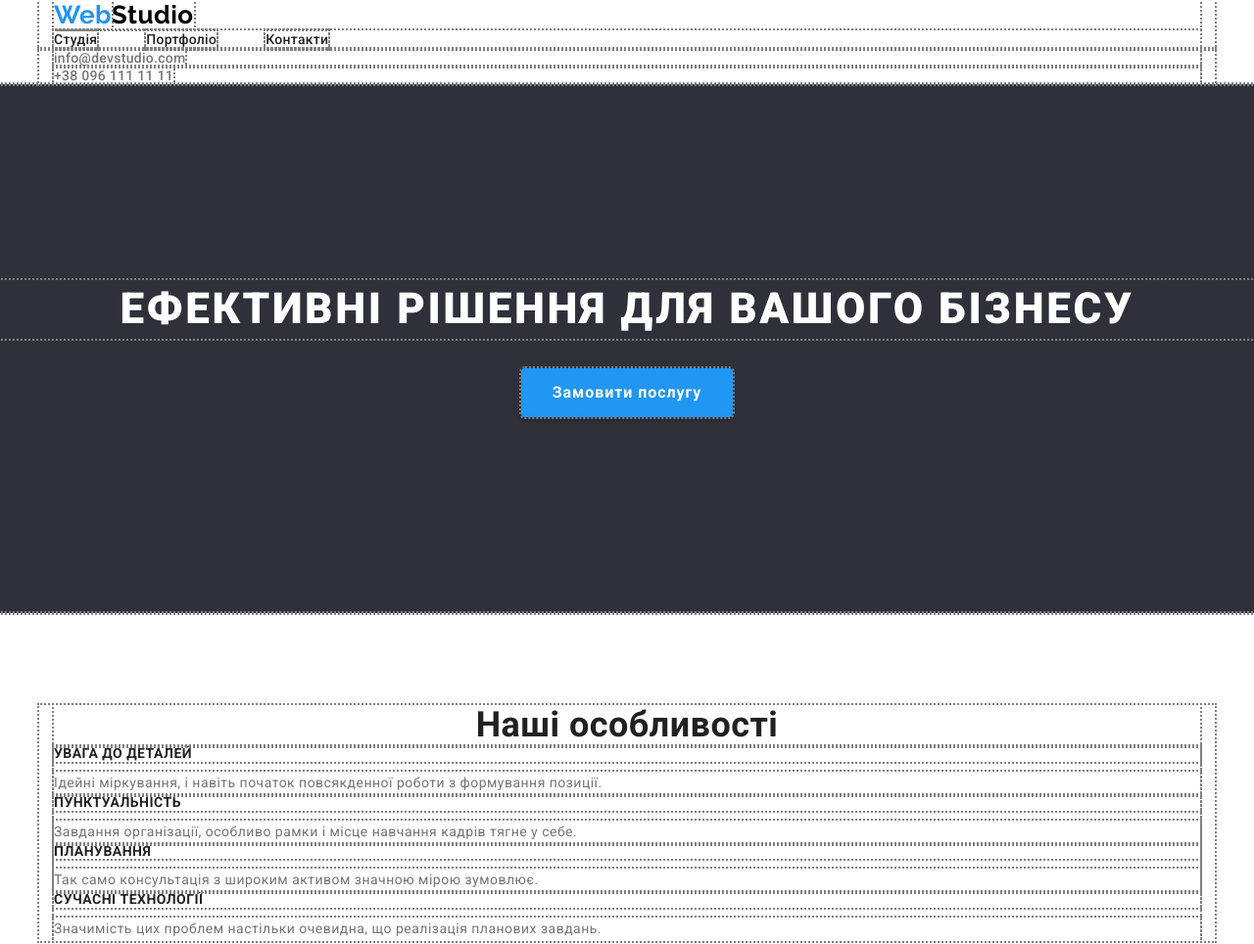
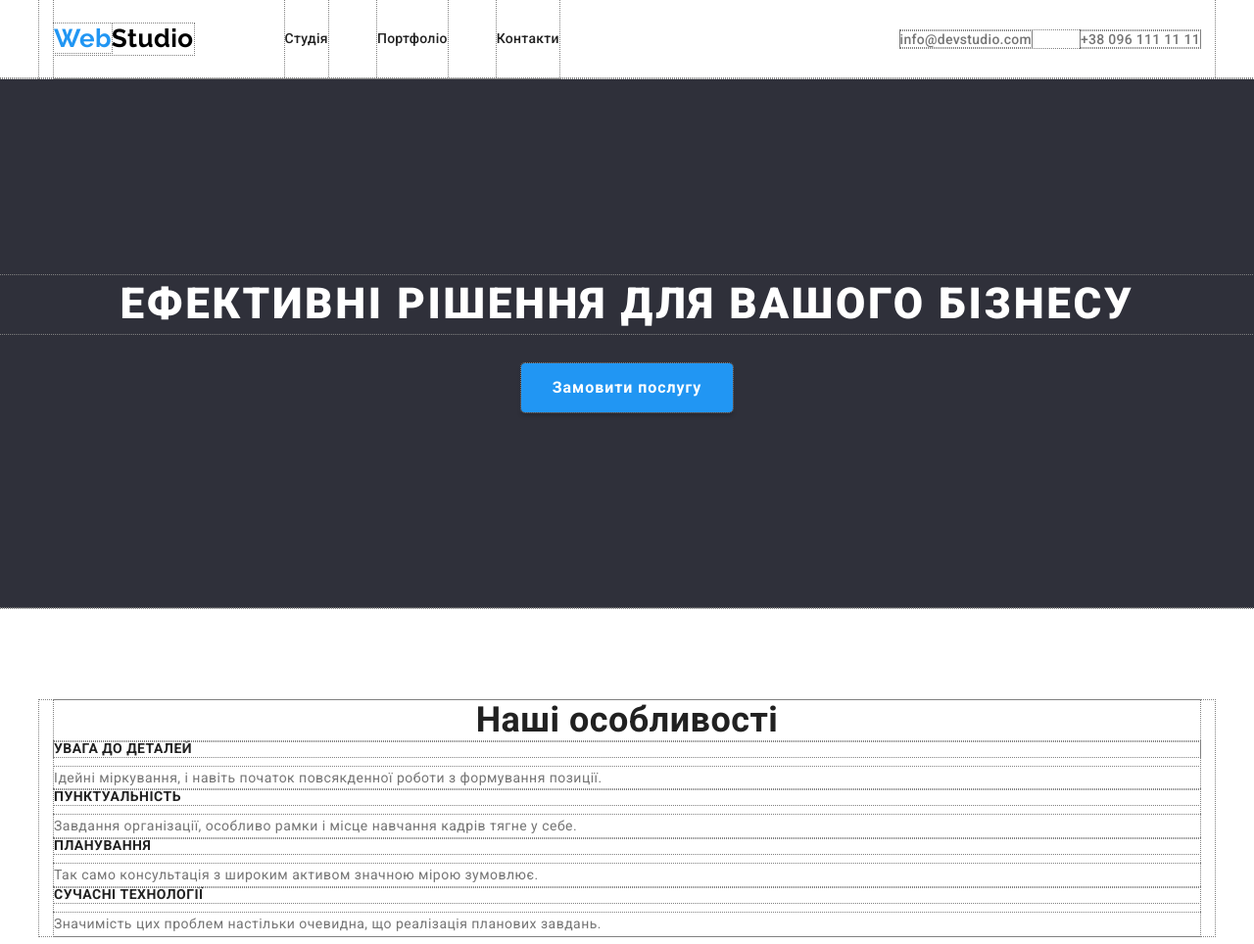
Before and after one commit to Petro-Psekho/goit-markup-hw-03, a plain HTML site: page index.html in a window 1280 px wide. Shown: the top 964 px of the page at 98% size. Drawn offline with nearby package versions, Linux system fonts and the light colour scheme.

Commit message:
adds Flexbox to nav

```diff
--- a/css/styles.css
+++ b/css/styles.css
@@ -17,7 +17,7 @@
 }
 
 * {
-  outline: 2px dotted grey;
+  outline: 1px dotted grey;
 }
 
 body {
@@ -32,19 +32,13 @@ h1,
 h2,
 h3,
 h4,
-h5,
-h6 {
+p {
   margin-top: 0;
   margin-bottom: 0;
 }
 
 ul {
   list-style: none;
-  margin: 0;
-  padding: 0;
-}
-
-p {
   margin: 0;
   padding: 0;
 }
@@ -59,16 +53,17 @@ p {
   padding-right: 15px;
 }
 
+.main-header {
+  display: flex;
+  align-items: center;
+}
+
 .site-nav {
   display: flex;
 }
 
-.site-nav .item {
+.site-nav .item:not(:last-child) {
   margin-right: 50px;
-}
-
-.site-nav .item:last-child {
-  margin-right: 0px;
 }
 
 .link {
@@ -76,9 +71,10 @@ p {
 }
 
 .logo {
+  margin-right: 93px;
+
   color: #000000;
   text-decoration: none;
-
   font-family: raleway, sans-serif;
   font-weight: 700;
   font-size: 26px;
@@ -90,8 +86,11 @@ p {
 }
 
 .site-nav .link {
+  display: block;
+  padding-top: 32px;
+  padding-bottom: 32px;
+
   color: var(--title-text-color);
-
   font-weight: 500;
   font-size: 14px;
   line-height: 1.14;
@@ -103,9 +102,17 @@ p {
   color: var(--main-color);
 }
 
+.contact-nav {
+  display: flex;
+  margin-left: auto;
+}
+
+.contact-nav .item:not(:last-child) {
+  margin-right: 50px;
+}
+
 .contact-nav .link {
   color: var(--primary-text-color);
-
   font-weight: 500;
   font-size: 14px;
   line-height: 1, 14;
@@ -124,6 +131,7 @@ p {
   text-align: center;
   padding-top: 200px;
   padding-bottom: 200px;
+  border-top: 1px solid #ececec;
 }
 
 .hero-title {
@@ -194,6 +202,7 @@ p {
 /* Our team */
 
 .team {
+  padding-top: 94px;
   padding-bottom: 94px;
 
   background-color: #f5f4fa;
@@ -350,10 +359,6 @@ p {
   color: var(--main-color);
 }
 
-.address-title .item {
+.address-title .item:not(:last-child) {
   margin-bottom: 9px;
 }
-
-.address-title .item:last-child {
-  margin-bottom: 0px;
-}
--- a/index.html
+++ b/index.html
@@ -21,8 +21,8 @@
     <!-- SITE NAV -->
 
     <header>
-      <div class="container">
-        <nav>
+      <div class="container main-header">
+        <nav class="main-header">
           <a href="./" class="logo link"><span>Web</span>Studio</a>
           <ul class="site-nav list">
             <li class="item"><a href="./index.html" class="link">Студія</a></li>
@@ -32,15 +32,13 @@
             <li class="item"><a href="#" class="link">Контакти</a></li>
           </ul>
         </nav>
-      </div>
 
-      <div class="container">
         <ul class="contact-nav list">
-          <li>
+          <li class="item">
             <a href="mailto:info@devstudio.com" class="link"
               >info@devstudio.com</a
             >
-          </li>
+          </li class="item">
           <li>
             <a href="tel:+380961111111" class="link">+38 096 111 11 11</a>
           </li>
```
Also changed, not shown: portfolio.html (+10 -44 lines).
